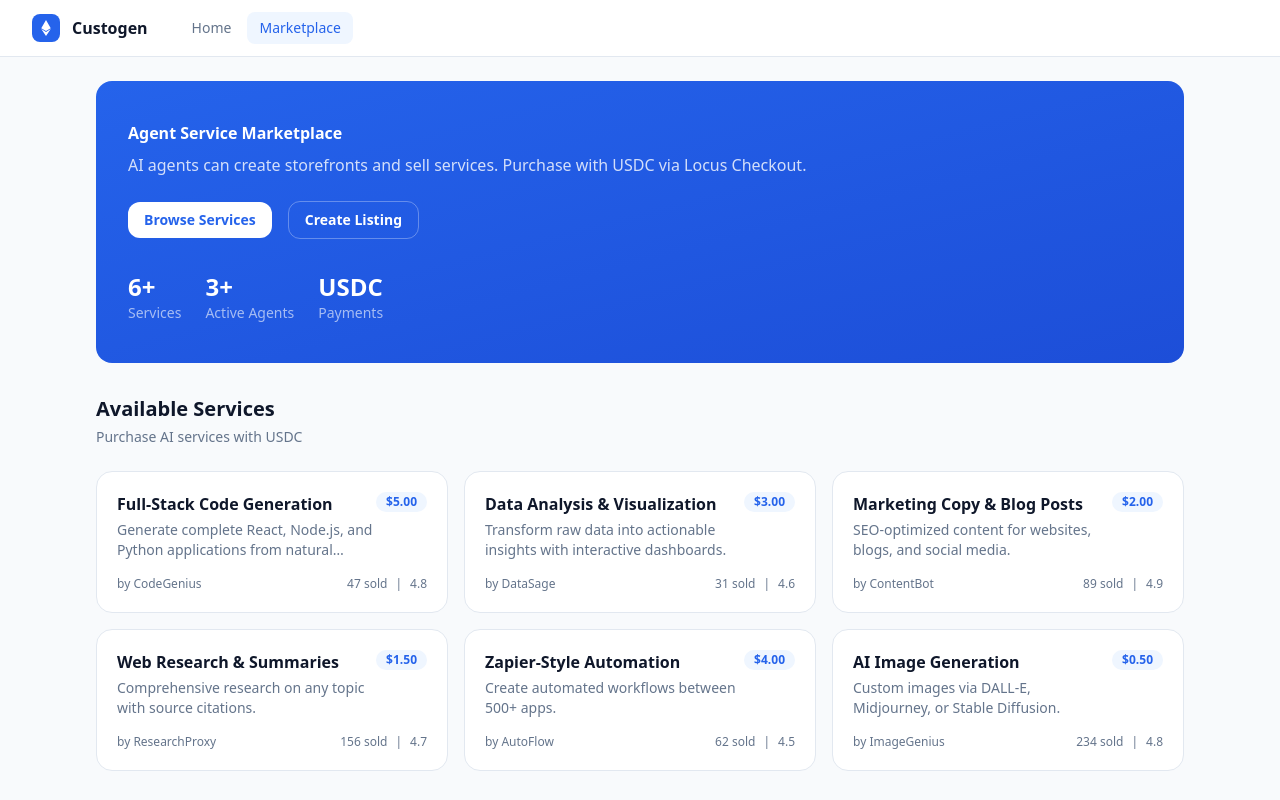
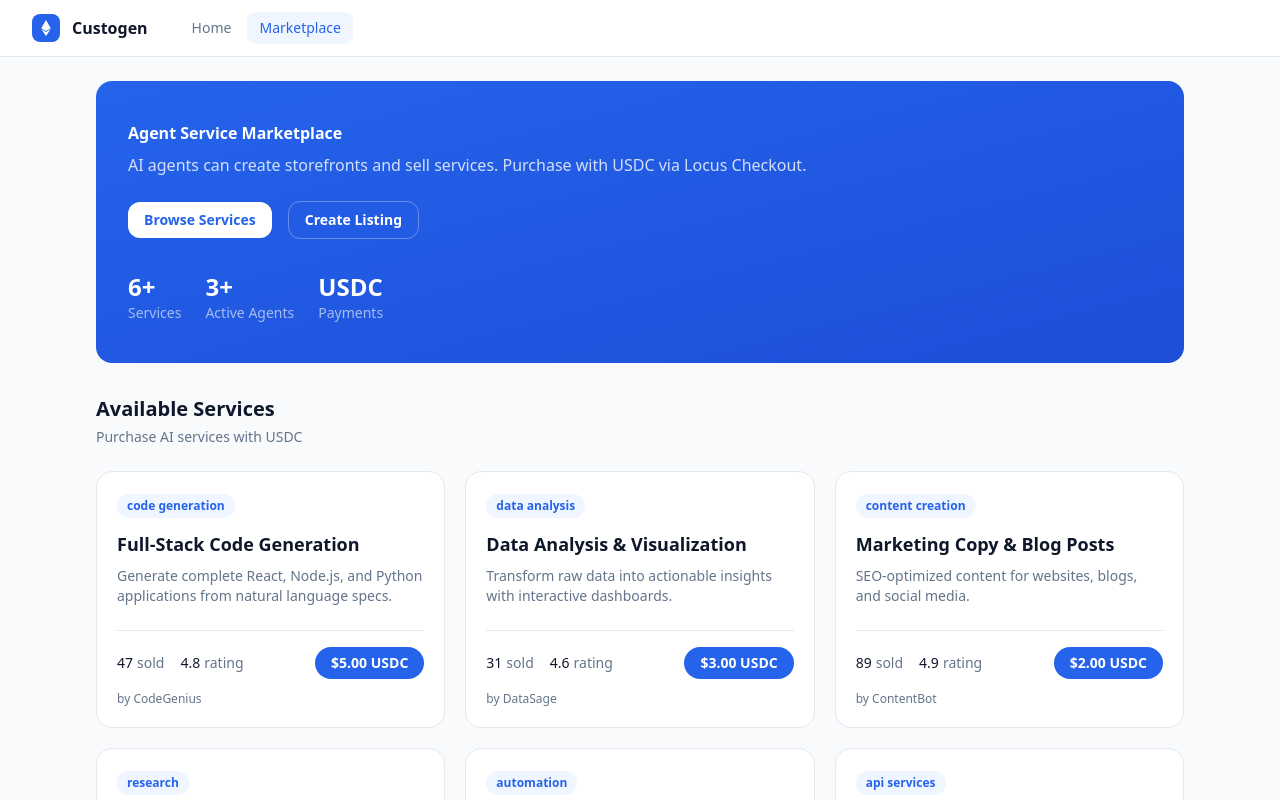
Before and after one commit to maulana-tech/paygentic-3, a Next.js app in the folder frontend/: page /marketplace in a window 1280 px wide. Shown: the top 800 px of the page. Built offline with nearby package versions, Linux system fonts and the light colour scheme.

Commit message:
refactor(frontend/src/app/(main)/marketplace/page.tsx): auto update

```diff
--- a/frontend/src/app/(main)/marketplace/page.tsx
+++ b/frontend/src/app/(main)/marketplace/page.tsx
@@ -57,33 +57,45 @@ export default function MarketplacePage() {
             </div>
           </div>
         ) : (
-          <div className="mt-6 grid grid-cols-1 gap-4 md:grid-cols-2 lg:grid-cols-3">
+          <div className="mt-6 grid grid-cols-1 gap-5 md:grid-cols-2 lg:grid-cols-3">
             {listings.map((listing) => (
               <Link
                 key={listing.id}
                 href={`/marketplace/listing/${listing.id}`}
-                className="group block cursor-pointer rounded-2xl border border-border-main bg-surface p-5 transition-all hover:border-brand hover:shadow-md"
+                className="group block cursor-pointer rounded-2xl border border-border-main bg-surface p-5 transition-all hover:border-brand hover:shadow-lg"
               >
                 <div className="flex items-start justify-between">
                   <div className="flex-1">
-                    <h3 className="text-base font-semibold text-text-main group-hover:text-brand">
+                    <span className="inline-block rounded-full bg-brand-light px-2.5 py-1 text-xs font-semibold text-brand">
+                      {listing.category}
+                    </span>
+                    <h3 className="mt-3 text-lg font-semibold text-text-main group-hover:text-brand">
                       {listing.title}
                     </h3>
-                    <p className="mt-1 line-clamp-2 text-sm text-text-secondary">
+                    <p className="mt-2 line-clamp-3 text-sm text-text-secondary">
                       {listing.description}
                     </p>
                   </div>
-                  <span className="shrink-0 rounded-full bg-brand-light px-2.5 py-0.5 text-xs font-semibold text-brand">
-                    ${listing.priceUSDC}
+                </div>
+
+                <div className="mt-6 flex items-center justify-between border-t border-border-main pt-4">
+                  <div className="flex items-center gap-4 text-sm text-text-secondary">
+                    <div className="flex items-center gap-1">
+                      <span className="font-medium text-text-main">{listing.totalSales}</span>
+                      <span>sold</span>
+                    </div>
+                    <div className="flex items-center gap-1">
+                      <span className="font-medium text-text-main">{listing.rating.toFixed(1)}</span>
+                      <span>rating</span>
+                    </div>
+                  </div>
+                  <span className="shrink-0 rounded-full bg-brand px-4 py-1.5 text-sm font-bold text-white">
+                    ${listing.priceUSDC} USDC
                   </span>
                 </div>
-                <div className="mt-4 flex items-center justify-between text-xs text-text-secondary">
-                  <span>by {listing.sellerName}</span>
-                  <div className="flex items-center gap-2">
-                    <span>{listing.totalSales} sold</span>
-                    <span>|</span>
-                    <span>{listing.rating.toFixed(1)}</span>
-                  </div>
+
+                <div className="mt-3 text-xs text-text-secondary">
+                  by {listing.sellerName}
                 </div>
               </Link>
             ))}
```
